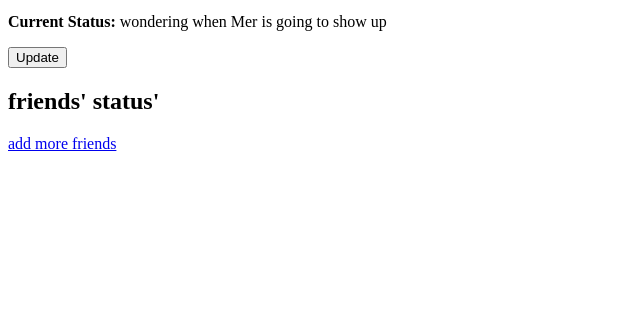
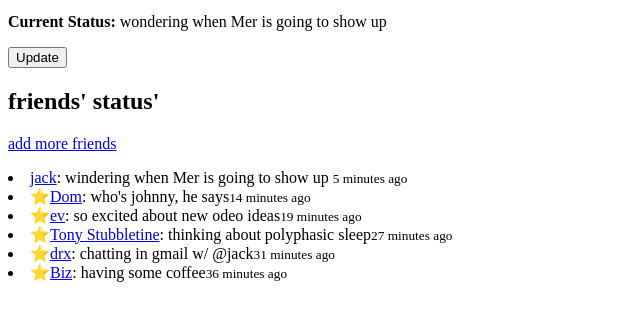
Before and after one commit to owen-dearman/html-twitter-base, a website: page index.html in a window 1280 px wide. Shown: the part 202-522 px from the top of the page, without its empty margins (0-640 px from the left). Drawn offline with Linux system fonts and the light colour scheme.

Commit message:
half of friends status' hardcoded

```diff
--- a/index.html
+++ b/index.html
@@ -24,6 +24,38 @@
     <friend-status>
       <h2>friends' status'</h2>
       <p><a href="#">add more friends</a></p>
+      <list-friends-status>
+        <uo>
+          <li>
+            <a href="#">jack</a>: windering when Mer is going to show up
+            <small>5 minutes ago </small>
+          </li>
+          <li>
+            ⭐<a href="#">Dom</a>: who's johnny, he says<small
+              >14 minutes ago
+            </small>
+          </li>
+          <li>
+            ⭐<a href="#">ev</a>: so excited about new odeo ideas<small
+              >19 minutes ago
+            </small>
+          </li>
+          <li>
+            ⭐<a href="#">Tony Stubbletine</a>: thinking about polyphasic
+            sleep<small>27 minutes ago </small>
+          </li>
+          <li>
+            ⭐<a href="#">drx</a>: chatting in gmail w/ @jack<small
+              >31 minutes ago
+            </small>
+          </li>
+          <li>
+            ⭐<a href="#">Biz</a>: having some coffee<small
+              >36 minutes ago
+            </small>
+          </li>
+        </uo>
+      </list-friends-status>
     </friend-status>
   </body>
 </html>
```
